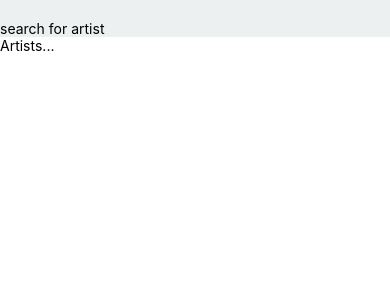
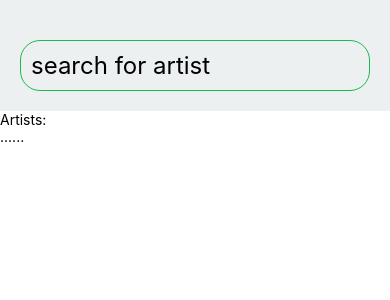
Before and after one commit to lowsky/spotify-graphql-client-react-native-expo, a React Native app: screen / in a window 390 px wide. Shown: the top 300 px of the page. Built offline with nearby package versions, Linux system fonts and the light colour scheme.

Commit message:
add styling and query name state

```diff
--- a/src/App.js
+++ b/src/App.js
@@ -1,22 +1,43 @@
 import React from 'react';
-import { StyleSheet, Text, View, TextInput, ScrollView } from 'react-native';
+import {StyleSheet, Text, View, TextInput, ScrollView, ListView, FlatList} from 'react-native';
+
 
 export default class App extends React.Component {
+
+    state = {
+        artistsName : ''
+    };
+
     render() {
         return (
             <View style={styles.container}>
-                <Query />
-                <Artists />
+                <Query onChangeText={this.updateQueryArtist.bind(this)} />
+                <Artists text={this.state.artistsName} />
             </View>
         );
     }
+    updateQueryArtist (artistsName) {
+        this.setState({
+            ...this.state,
+            artistsName: artistsName
+        });
+    }
 }
 
-const Query = () => <TextInput placeholder="search for artist" />;
 
-const Artists = () => (
+const Query = ({onChangeText}) => <TextInput
+        onChangeText={onChangeText}
+        underlineColorAndroid='transparent'
+        style={styles.query}
+        keyboardType={'web-search'}
+        returnKeyType={'search'}
+        placeholder="search for artist"
+    />;
+
+const Artists = ({text}) => (
     <ScrollView style={styles.artists}>
-        <Text>Artists...</Text>
+        <Text>{`Artists:`}</Text>
+        <Text>{`...${text}...`}</Text>
     </ScrollView>
 );
 
@@ -26,6 +47,15 @@ const styles = StyleSheet.create({
         alignItems: 'stretch',
         paddingTop: 20,
     },
+    query: {
+        margin: 20,
+        padding: 10,
+        borderWidth: 1,
+        borderStyle: 'solid',
+        borderRadius: 20,
+        borderColor: '#1db853',
+        fontSize: 24,
+    },
     artists: {
         backgroundColor: 'white',
     },
```
